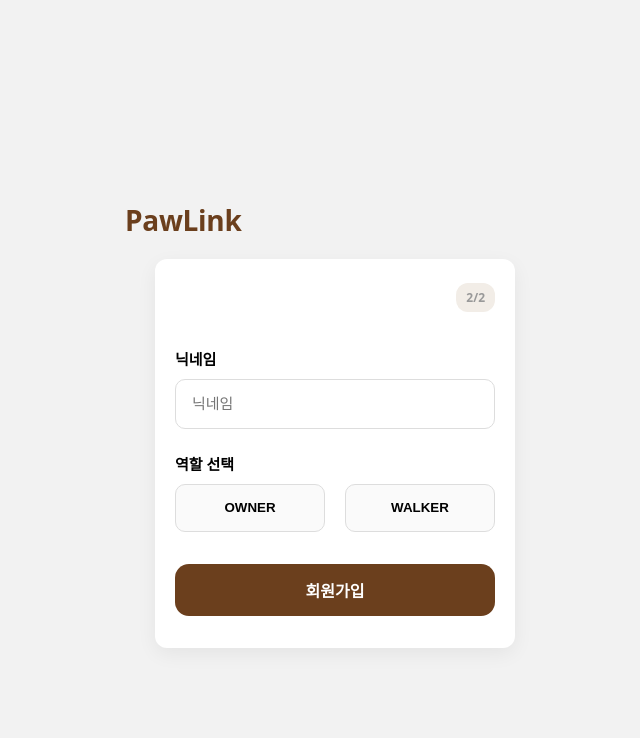
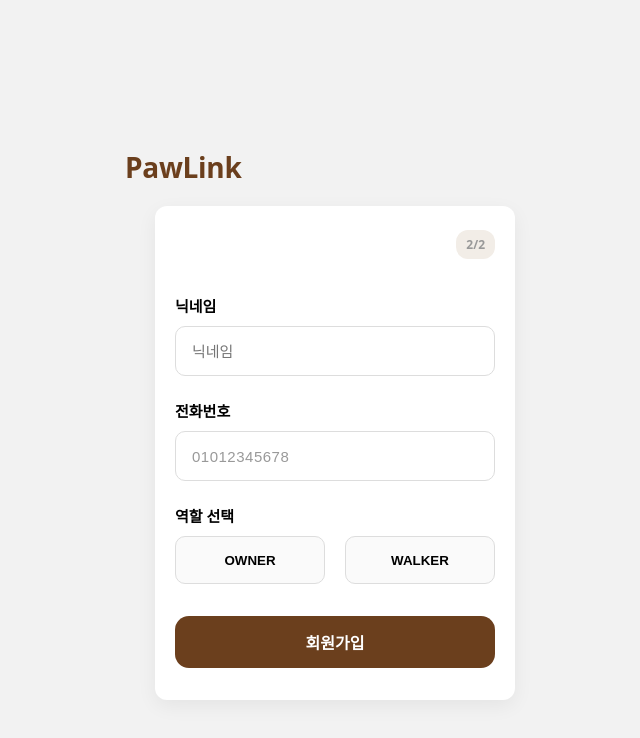
Before and after one commit to Paw-Link-Team/PawLink_FE, a React (Vite) app in the folder frontend/: page /signup/info in a window 1280 px wide. Shown: the top 738 px of the page, without its empty margins (305-945 px from the left). Built offline with nearby package versions, Linux system fonts and the light colour scheme.

Commit message:
feat: 전화번호 추가

```diff
--- a/frontend/src/pages/signup/SignupInfo.css
+++ b/frontend/src/pages/signup/SignupInfo.css
@@ -125,3 +125,14 @@
 .signup-footer button:disabled {
   background: var(--color-disabled);
 }
+
+.phone-input::placeholder {
+  color: var(--color-muted);
+  letter-spacing: 0.5px;
+}
+
+.text-input:focus {
+  outline: none;
+  border-color: var(--color-primary);
+  box-shadow: 0 0 0 2px rgba(107, 63, 29, 0.12);
+}
--- a/frontend/src/pages/signup/SignupInfo.tsx
+++ b/frontend/src/pages/signup/SignupInfo.tsx
@@ -10,14 +10,19 @@ export default function SignupInfo() {
   const navigate = useNavigate();
 
   const [nickname, setNickname] = useState("");
+  const [phone, setPhone] = useState("");
   const [type, setType] = useState<UserType | null>(null);
   const [loading, setLoading] = useState(false);
 
-  const isValid = nickname.trim() !== "" && type !== null;
+  const isValid =
+    nickname.trim() !== "" &&
+    phone.trim() !== "" &&
+    type !== null;
 
   const submit = async () => {
     if (!isValid) {
       if (!nickname.trim()) alert("닉네임을 입력해주세요.");
+      else if (!phone.trim()) alert("전화번호를 입력해주세요.");
       else alert("역할을 선택해주세요.");
       return;
     }
@@ -34,6 +39,7 @@ export default function SignupInfo() {
       const res = await api.post("/auth/onboarding", {
         idToken,
         nickname: nickname.trim(),
+        phone: phone.trim(),
         type,
       });
 
@@ -55,6 +61,11 @@ export default function SignupInfo() {
     }
   };
 
+  const handlePhoneChange = (value: string) => {
+    const onlyNumber = value.replace(/[^0-9]/g, "");
+    setPhone(onlyNumber);
+  };
+
   return (
     <div className="signup-root">
       <Header variant="brand" />
@@ -69,6 +80,18 @@ export default function SignupInfo() {
               value={nickname}
               onChange={(e) => setNickname(e.target.value)}
               placeholder="닉네임"
+              disabled={loading}
+            />
+          </FormGroup>
+
+          {/* 🔹 전화번호 추가 */}
+          <FormGroup label="전화번호">
+            <input
+              className="text-input phone-input"
+              value={phone}
+              onChange={(e) => handlePhoneChange(e.target.value)}
+              placeholder="01012345678"
+              inputMode="numeric"
               disabled={loading}
             />
           </FormGroup>
```
